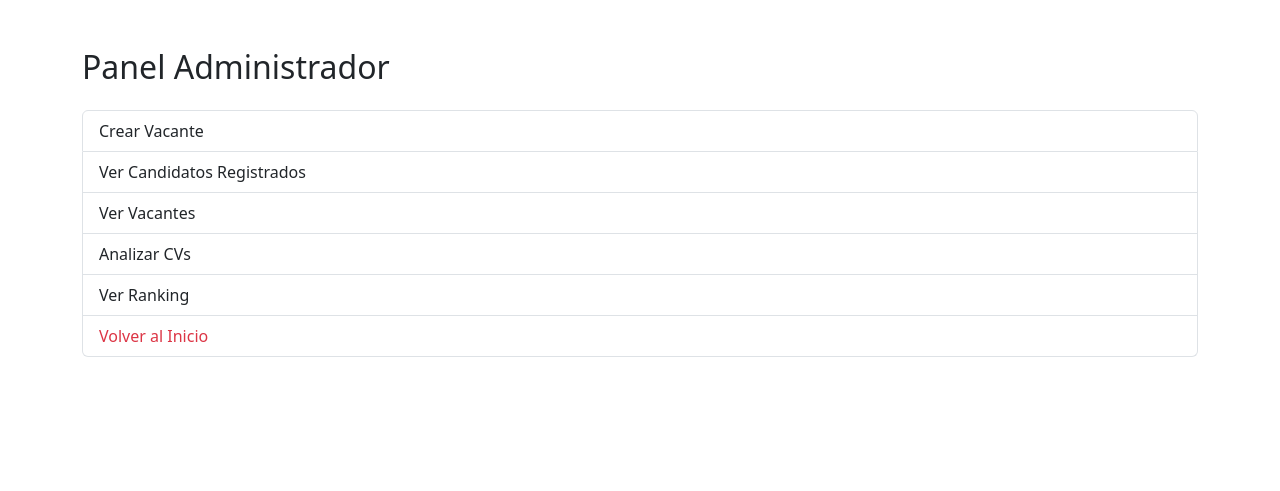
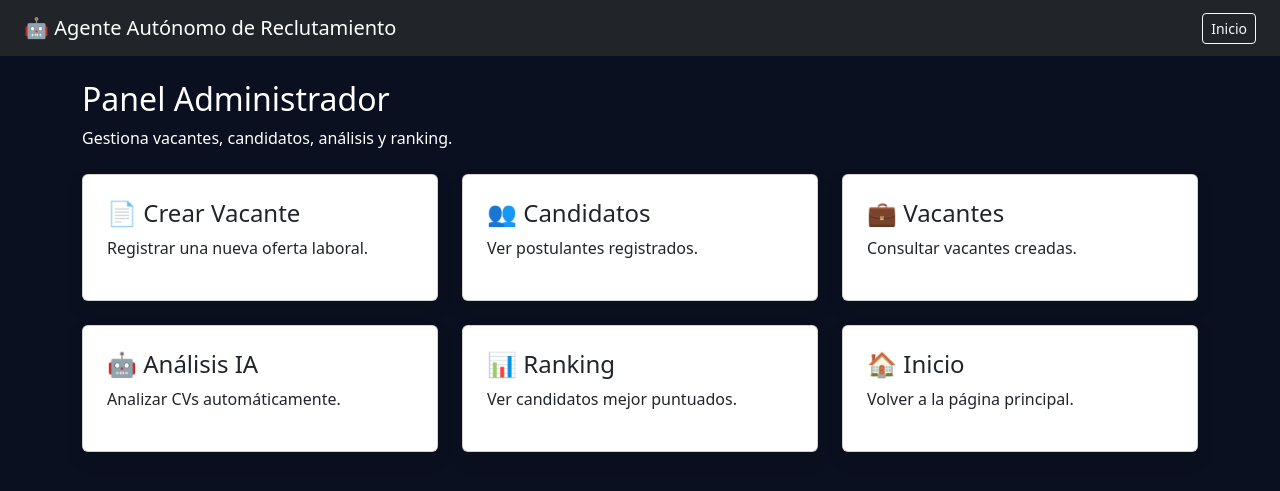
Before and after one commit to vcastroc/agente-gestion-documental, a Flask app: page /admin in a window 1280 px wide. Shown: the top 491 px of the page. Run offline with Flask 3, Linux system fonts and the light colour scheme.

Commit message:
Mejotrando interfza del administrador

```diff
--- a/templates/admin.html
+++ b/templates/admin.html
@@ -1,33 +1,68 @@
-<link href="https://cdn.jsdelivr.net/npm/bootstrap@5.3.3/dist/css/bootstrap.min.css" rel="stylesheet">
+{% extends "base.html" %}
 
-<div class="container mt-5">
-    <h2 class="mb-4">Panel Administrador</h2>
+{% block content %}
 
-    <div class="list-group">
+<div class="text-white mb-4">
+    <h2>Panel Administrador</h2>
+    <p>Gestiona vacantes, candidatos, análisis y ranking.</p>
+</div>
 
-        <a href="/vacante" class="list-group-item list-group-item-action">
-            Crear Vacante
+<div class="row g-4">
+
+    <div class="col-md-4">
+        <a href="/vacante" class="text-decoration-none">
+            <div class="card shadow p-4 h-100">
+                <h4>📄 Crear Vacante</h4>
+                <p>Registrar una nueva oferta laboral.</p>
+            </div>
         </a>
+    </div>
 
-        <a href="/candidatos" class="list-group-item list-group-item-action">
-            Ver Candidatos Registrados
+    <div class="col-md-4">
+        <a href="/candidatos" class="text-decoration-none">
+            <div class="card shadow p-4 h-100">
+                <h4>👥 Candidatos</h4>
+                <p>Ver postulantes registrados.</p>
+            </div>
         </a>
+    </div>
 
-        <a href="/vacantes" class="list-group-item list-group-item-action">
-            Ver Vacantes
+    <div class="col-md-4">
+        <a href="/vacantes" class="text-decoration-none">
+            <div class="card shadow p-4 h-100">
+                <h4>💼 Vacantes</h4>
+                <p>Consultar vacantes creadas.</p>
+            </div>
         </a>
+    </div>
 
-        <a href="/analisis" class="list-group-item list-group-item-action">
-            Analizar CVs
+    <div class="col-md-4">
+        <a href="/analisis" class="text-decoration-none">
+            <div class="card shadow p-4 h-100">
+                <h4>🤖 Análisis IA</h4>
+                <p>Analizar CVs automáticamente.</p>
+            </div>
         </a>
+    </div>
 
-        <a href="/ranking" class="list-group-item list-group-item-action">
-            Ver Ranking
+    <div class="col-md-4">
+        <a href="/ranking" class="text-decoration-none">
+            <div class="card shadow p-4 h-100">
+                <h4>📊 Ranking</h4>
+                <p>Ver candidatos mejor puntuados.</p>
+            </div>
         </a>
+    </div>
 
-        <a href="/" class="list-group-item list-group-item-action text-danger">
-            Volver al Inicio
+    <div class="col-md-4">
+        <a href="/" class="text-decoration-none">
+            <div class="card shadow p-4 h-100">
+                <h4>🏠 Inicio</h4>
+                <p>Volver a la página principal.</p>
+            </div>
         </a>
+    </div>
 
-    </div>
 </div>
+
+{% endblock %}
--- /dev/null
+++ b/templates/base.html
@@ -0,0 +1,21 @@
+<!DOCTYPE html>
+<html lang="es">
+<head>
+    <meta charset="UTF-8">
+    <title>Agente de Reclutamiento</title>
+    <link href="https://cdn.jsdelivr.net/npm/bootstrap@5.3.3/dist/css/bootstrap.min.css" rel="stylesheet">
+</head>
+
+<body style="background:#0b1020;">
+
+<nav class="navbar navbar-dark bg-dark px-4">
+    <span class="navbar-brand">🤖 Agente Autónomo de Reclutamiento</span>
+    <a href="/" class="btn btn-outline-light btn-sm">Inicio</a>
+</nav>
+
+<div class="container mt-4">
+    {% block content %}{% endblock %}
+</div>
+
+</body>
+</html>
```
Also changed, not shown: templates/index.html (+67 -6 lines).
